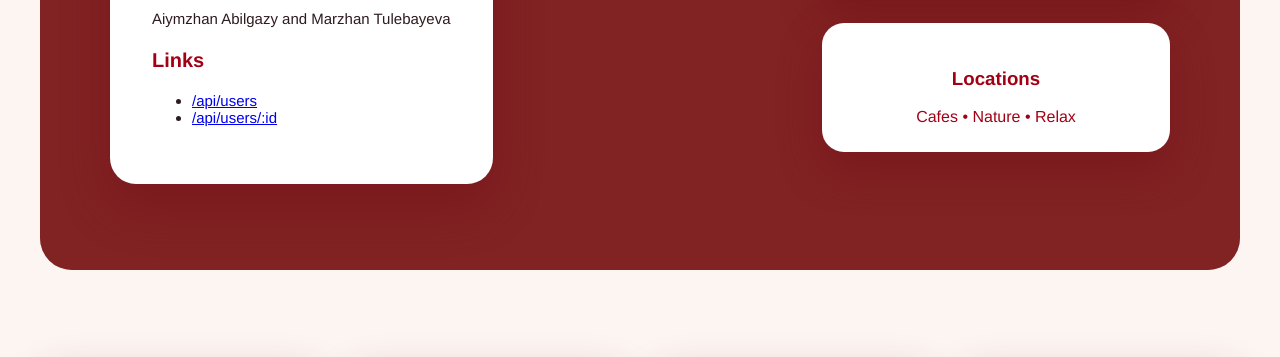
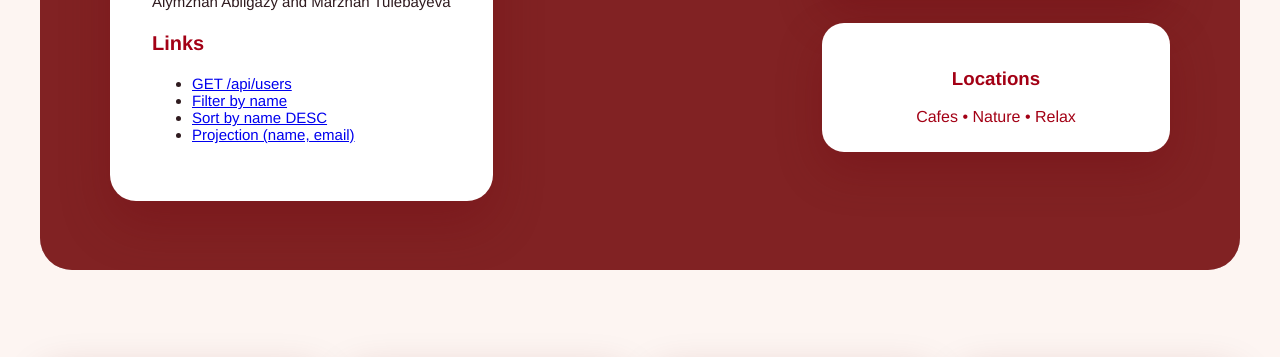
Before and after one commit to aiymzhanabilgazy/WebProject, a website: page views/index.html in a window 1280 px wide. Shown: the part 368-725 px from the top of the page. Drawn offline with nearby package versions, Linux system fonts and the light colour scheme.

```diff
--- a/views/index.html
+++ b/views/index.html
@@ -54,8 +54,10 @@
 
                     <h3>Links</h3>
                     <ul>
-                        <li><a href="/api/users" target="_blank">/api/users</a></li>
-                        <li><a href="/api/users/ID" target="_blank">/api/users/:id</a></li>
+                        <li><a href="/api/users" target="_blank">GET /api/users</a></li>
+                        <li><a href="/api/users?name=John" target="_blank">Filter by name</a></li>
+                        <li><a href="/api/users?sort=name&order=desc" target="_blank">Sort by name DESC</a></li>
+                        <li><a href="/api/users?fields=name,email" target="_blank">Projection (name, email)</a></li>
                     </ul>
                 </div>
 
```
